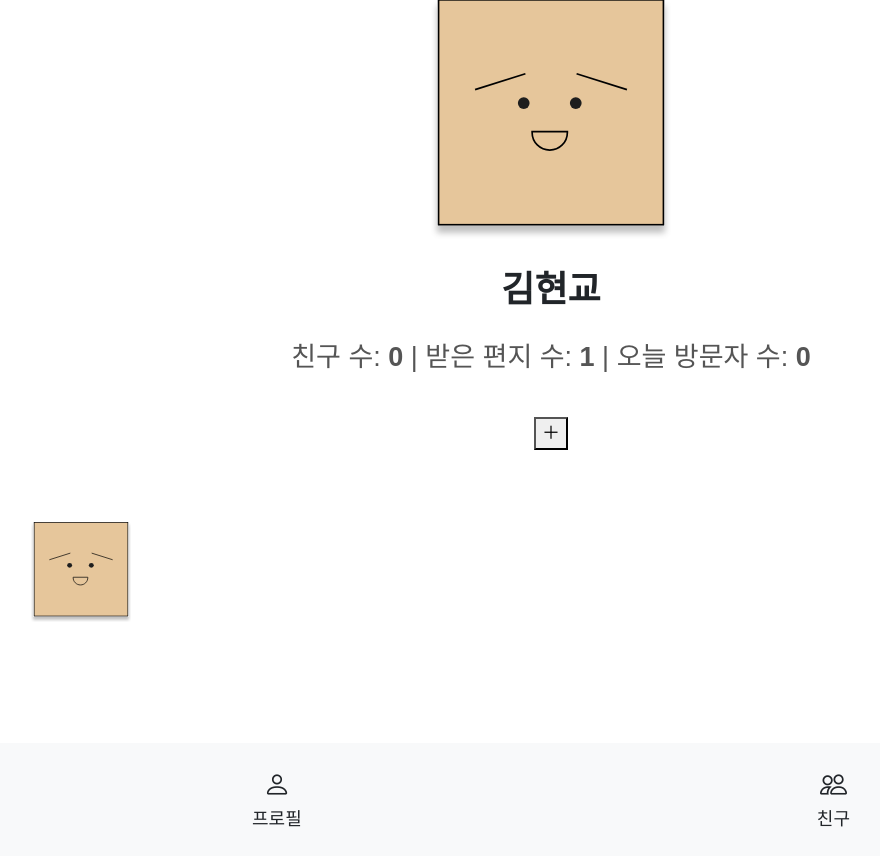
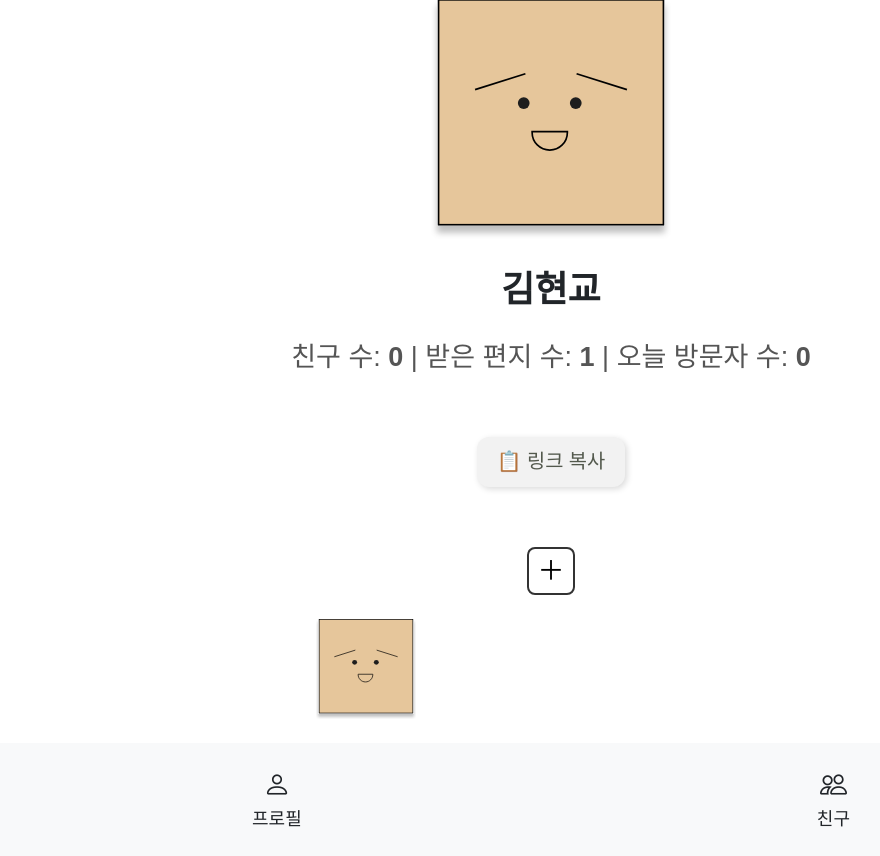
Before and after one commit to hyunkyo1208/nemo-world, a Flask app: page /profile/1 in a window 1280 px wide. Shown: the part 212-1068 px from the top of the page, without its empty margins (89-969 px from the left). Run offline with Flask 3, Linux system fonts and the light colour scheme; a user stored in the database is signed in; data comes from the database, SQL or seed files in the repository; both versions use the stored data as it was after the commit; data that the repository does not hold is empty.

Commit message:
Fix 클릭 문구 추가, 링크 복사

```diff
--- a/app.py
+++ b/app.py
@@ -325,6 +325,37 @@
     # 편지 작성 화면은 필요한 추가 데이터(예: 색상 팔레트 등)가 있을 경우 함께 전달
     return render_template('write_letter.html', receiver=receiver)
 
+# 🔥 비회원/회원 모두 접근 가능한 새 편지 작성 라우트
+@app.route('/write_letter/<username>', methods=['GET', 'POST'])
+def write_letter_page(username):
+    receiver = User.query.filter_by(username=username).first_or_404()
+
+    if request.method == 'POST':
+        msg = request.form['message'].strip()
+        color = request.form.get('color', '#D9D9D9')
+        is_anon = True
+
+        if not msg:
+            flash('내용을 입력해주세요!', 'danger')
+            return redirect(request.url)
+
+        new_letter = LetterBlock(
+            sender_id=current_user.id if current_user.is_authenticated else None,
+            receiver_id=receiver.id,
+            message=msg,
+            color=color,
+            is_public=False,
+            is_anonymous=is_anon
+        )
+        db.session.add(new_letter)
+        db.session.commit()
+
+        flash('편지가 전송되었습니다!', 'success')
+        return redirect(url_for('public_profile', username=receiver.username))
+
+    return render_template('write_letter.html', receiver=receiver)
+
+
 # ─── 편지 상세 보기 ───
 @app.route('/letter_detail/<int:letter_id>', methods=['GET', 'POST'])
 @login_required
@@ -368,6 +399,24 @@
     return redirect(url_for('letter_detail', letter_id=letter_id))
 
 # ─── 프로필 ───
+# ─── 비회원용 공개 프로필 ───
+@app.route('/profile/username/<username>')
+def public_profile(username):
+    user = User.query.filter_by(username=username).first_or_404()
+
+    letters = []
+    if current_user.is_authenticated and current_user.id == user.id:
+        # 로그인한 본인이 자기 프로필을 볼 때만 편지 목록 보여줌
+        letters = LetterBlock.query.filter_by(receiver_id=user.id).order_by(LetterBlock.created_at.desc()).all()
+
+    return render_template('profile.html',
+                           user=user,
+                           letters=letters,
+                           friends=[],  # 친구 목록은 비회원에게는 보여줄 필요 없음 (필요 시 추가 가능)
+                           received_questions=[],  # 질문 리스트도 필요 없으면 비워둬
+                           today_visits=0)  # 방문자 수도 생략하거나 0으로
+
+
 @app.route('/profile/<int:user_id>', methods=['GET','POST'])
 @login_required
 def profile(user_id):
--- a/my_models.py
+++ b/my_models.py
@@ -43,7 +43,7 @@
 
 class LetterBlock(db.Model):
     id = db.Column(db.Integer, primary_key=True)
-    sender_id = db.Column(db.Integer, db.ForeignKey('user.id'), nullable=False)
+    sender_id = db.Column(db.Integer, db.ForeignKey('user.id'), nullable=True)
     receiver_id = db.Column(db.Integer, db.ForeignKey('user.id'), nullable=False)
 
     is_read = db.Column(db.Boolean, default=False)
--- a/static/css/style.css
+++ b/static/css/style.css
@@ -47,6 +47,52 @@
   font-size: 1.5rem;
   margin-bottom: 40px;
   color: #555;
+}
+
+.copy-link-wrapper {
+  display: flex;
+  justify-content: center;
+  margin-top: 20px;
+  margin-bottom: 20px; /* 복사 버튼 아래 여백 */
+}
+
+.plus-button-wrapper {
+  display: flex;
+  justify-content: center;
+  margin-top: 40px; /* 플러스 버튼 위쪽 여백 */
+}
+
+.copy-button {
+  font-family: 'Pretendard', sans-serif;
+  background-color: #F2F2F2; /* 배경 색 */
+  color: #53594D; /* 짙은 회색 텍스트 */
+  border: none;
+  border-radius: 12px;
+  padding: 10px 20px;
+  font-size: 1.1rem;
+  cursor: pointer;
+  transition: background-color 0.3s ease, transform 0.2s ease;
+  box-shadow: 2px 2px 6px rgba(0,0,0,0.15);
+}
+
+.copy-button:hover {
+  background-color: #F2F2F2; /* hover시 조금 진한 색으로 */
+  transform: translateY(-2px);
+}
+
+.plus-button {
+  background-color: transparent;
+  border: 2px solid #333;
+  border-radius: 8px;
+  font-size: 1.5rem;
+  width: 48px;
+  height: 48px;
+  cursor: pointer;
+  transition: all 0.3s ease;
+}
+
+.plus-button:hover {
+  background-color: #f0f0f0;
 }
 
 /* 편지 리스트 */
@@ -309,6 +355,16 @@
   padding: 32px 24px;
 }
 
+.click-text {
+  margin-top: 8px;
+  font-size: 16px;
+  color: #666;
+  opacity: 0.8;
+  font-family: 'Pretendard', sans-serif;
+  user-select: none;
+  text-align: center;
+}
+
 /* -------------------- 회원가입 화면 -------------------- */
 .register-full-wrapper {
   width: 100%;
--- a/templates/login.html
+++ b/templates/login.html
@@ -3,6 +3,7 @@
 <div class="login-intro-container" onclick="startLoginTransition()">
   <div class="avatar-center">
     <img src="{{ url_for('static', filename='icons/profile.svg') }}" alt="아바타" class="avatar-image" id="avatarImage">
+    <div class="click-text">클릭!</div>
     <div class="circle-animation" id="circleAnim"></div>
   </div>
 </div>
--- a/templates/profile.html
+++ b/templates/profile.html
@@ -12,18 +12,29 @@
 
   <div class="username">{{ user.username }}</div>
 
+  {% if current_user.is_authenticated and current_user.id == user.id %}
     <div class="stats">
       친구 수: <strong>{{ friends|length }}</strong> |
       받은 편지 수: <strong>{{ letters|length }}</strong> |
       오늘 방문자 수: <strong>{{ today_visits }}</strong>
     </div>
 
-  <a href="{{ url_for('write_letter', receiver_id=user.id) }}">
+    <!-- 🔥 내 프로필에만 보이는 질문 링크 복사 버튼 -->
+    <div class="copy-link-wrapper">
+      <input type="text" id="profileLink" value="{{ url_for('public_profile', username=user.username, _external=True) }}" readonly style="opacity:0; position:absolute;">
+      <button class="copy-button" onclick="copyProfileLink()">📋 링크 복사</button>
+    </div>
+  {% endif %}
+
+  <!-- 🔥 플러스 버튼 (회원/비회원 모두 보이게) -->
+<div class="plus-button-wrapper">
+  <a href="{{ url_for('write_letter_page', username=user.username) }}">
     <button class="plus-button">＋</button>
   </a>
 </div>
 
-<!-- ✅ 편지 리스트 -->
+<!-- 🔥 편지 리스트 -->
+{% if current_user.is_authenticated and current_user.id == user.id %}
   <div class="letter-list">
     {% for letter in letters %}
       {% set can_open = (current_user.id == letter.receiver_id or current_user.id == letter.sender_id or letter.is_public) %}
@@ -43,10 +54,15 @@
       {% endif %}
     {% endfor %}
   </div>
+{% else %}
+  <div class="login-required">
+    <p>📢 편지를 보려면 로그인 해주세요!</p>
+  </div>
+{% endif %}
 {% endblock %}
 
 {% block scripts %}
-{{ super() }}  {# ✅ base.html confirmDeleteAccount() 가져오기 #}
+{{ super() }}
 
 <script>
 document.addEventListener("DOMContentLoaded", () => {
@@ -67,7 +83,8 @@
       avatarDiv.innerHTML = coloredSvg;
     });
 
-  // ✅ 편지 아이콘 SVG 적용
+  {% if current_user.is_authenticated and current_user.id == user.id and letters %}
+    // ✅ 편지 아이콘 SVG 적용 (로그인하고 내 프로필일 때만)
     const applySVG = (targetId, rawSvg, color) => {
       const colored = rawSvg
         .replace(/#D9D9D9|#FFFFFF/gi, color)
@@ -105,6 +122,16 @@
           .then(svg => applySVG("icon-{{ letter.id }}", svg, "{{ letter.sender.avatar_color }}"));
       {% endif %}
     {% endfor %}
+  {% endif %}
 });
+
+// ✅ 복사 버튼 스크립트
+function copyProfileLink() {
+    var copyText = document.getElementById("profileLink");
+    copyText.select();
+    copyText.setSelectionRange(0, 99999); // 모바일 대응
+    document.execCommand("copy");
+    alert("링크가 복사되었습니다! 📋 친구들에게 공유해 보세요.");
+}
 </script>
 {% endblock %}
```
Also changed, not shown: migrations/versions/3d96f39fae22_allow_null_for_sender_id_in_letterblock.py (added, +36 -0 lines), write_letter.html (added, +17 -0 lines), instance/asked.db. Lines whose indentation alone changed are shown as unchanged.
